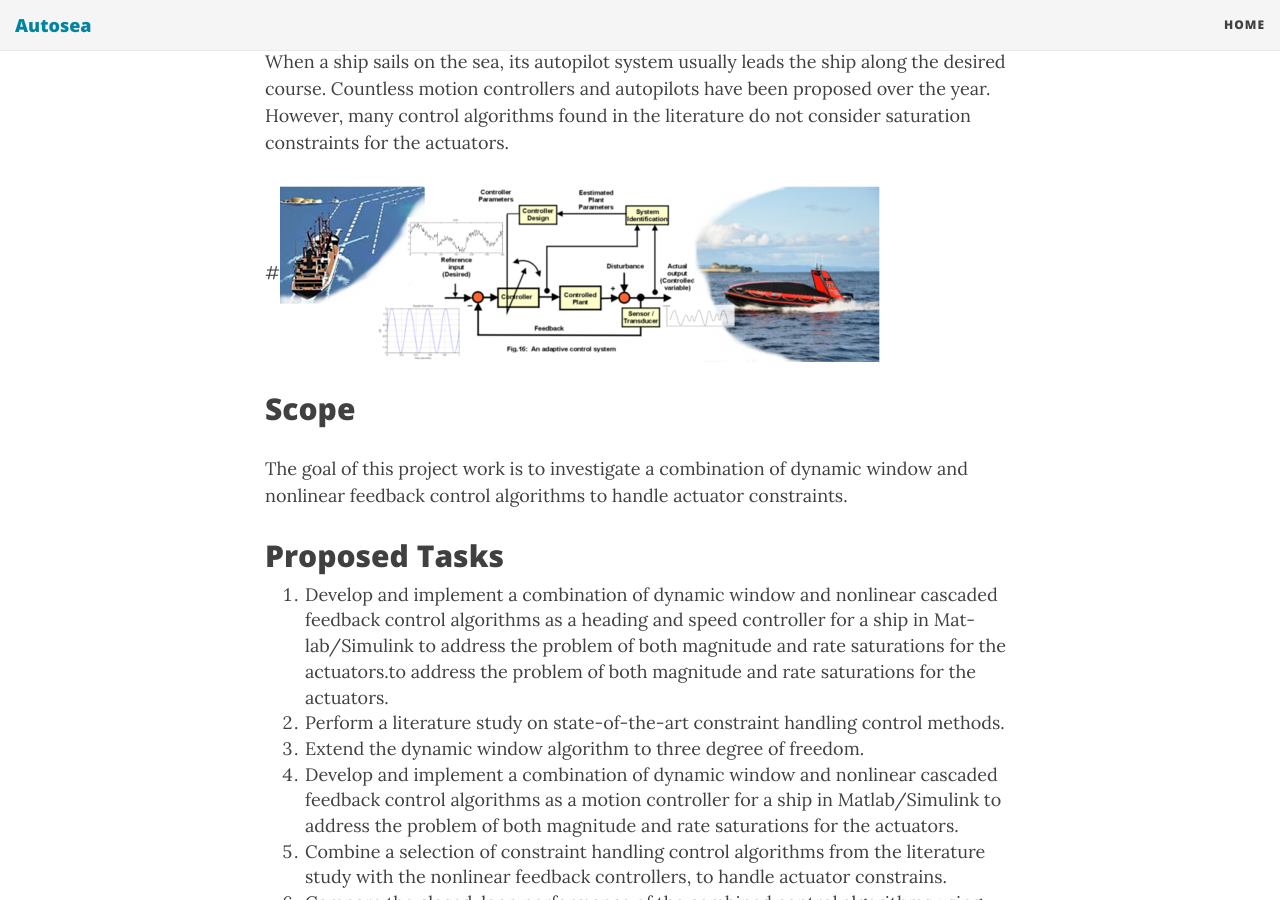
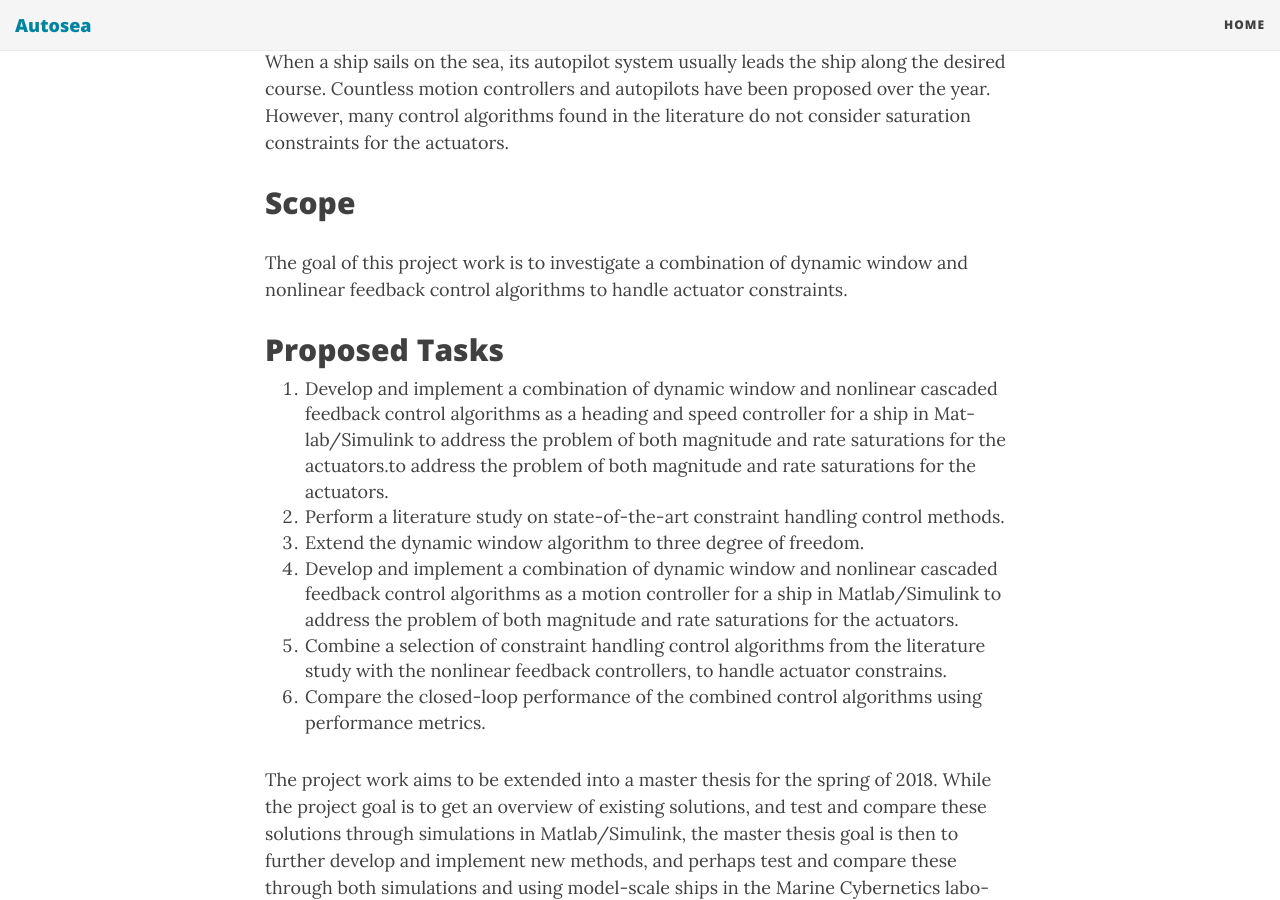
Before and after one commit to autosit/autosit.github.io, a Jekyll site: the page built from _posts/2017-04-20-ship-motion-control-concept.md, in a window 1280 px wide and 900 px high, scrolled down 421 px. Built offline with Jekyll 4.4.1, drawn with Linux system fonts in a browser that asks for light colours; nearby versions of some CDN libraries.

Commit message:
Removed image from Mikkel’s proposals

```diff
--- a/_posts/2017-04-20-ship-motion-control-concept.md
+++ b/_posts/2017-04-20-ship-motion-control-concept.md
@@ -5,8 +5,6 @@ category: MISC
 ---
 ## Background
 When a ship sails on the sea, its autopilot system usually leads the ship along the desired course. Countless motion controllers and autopilots have been proposed over the year. However, many control algorithms found in the literature do not consider saturation constraints for the actuators.
-
-#![Adaptive control loop]({{site.url}}/assets/adaptive.png)
 
 ## Scope
 The goal of this project work is to investigate a combination of dynamic window and nonlinear feedback control algorithms to handle actuator constraints.
```
Also changed, not shown: _posts/2017-04-20-adaptive-motion-control.md (+0 -2 lines).
